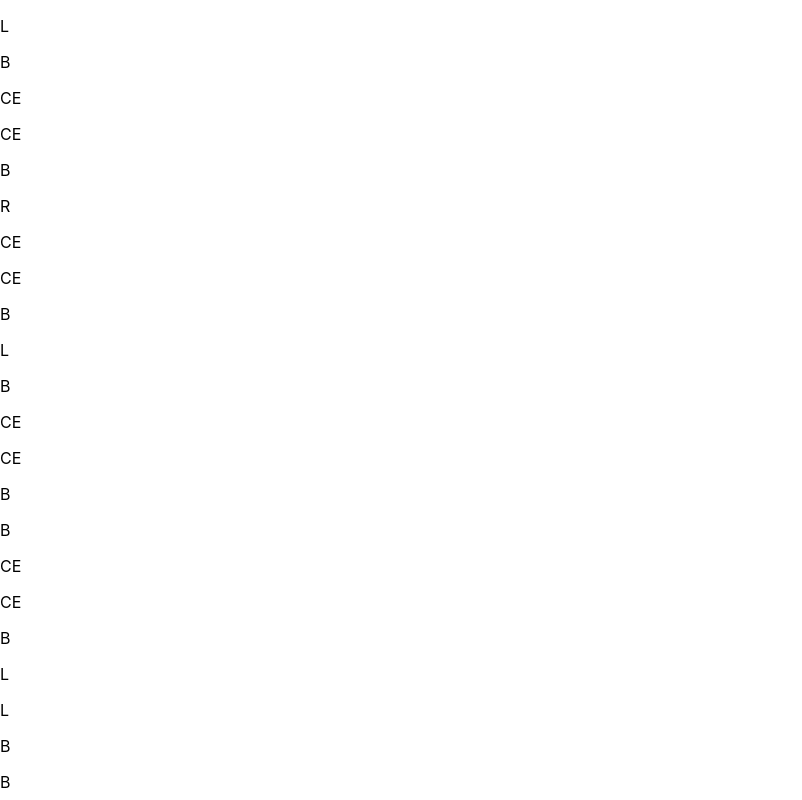
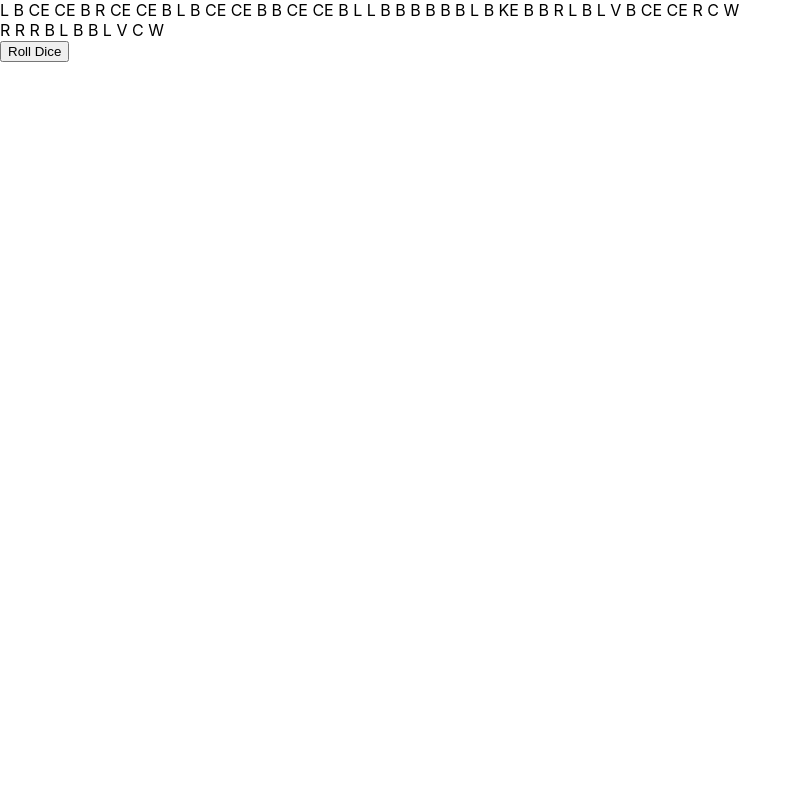
Before and after one commit to amy-morrisett/amyo-party, a React (Create React App) app: page /game-board in a window 1280 px wide. Shown: the top 800 px of the page, without its empty margins (0-802 px from the left). Built offline with nearby package versions, Linux system fonts and the light colour scheme.

Commit message:
added todos for establishing database

```diff
--- a/src/GameBoard.js
+++ b/src/GameBoard.js
@@ -1,5 +1,18 @@
+//TODO: make database (postgres or firestore?)
+//store for a given game:
+//4 players -- for each one:
+//character, current coins, current stars, current items, perhaps other stats for bonus stars?
+//status of each piranha plant event (who owns it if anyone, is it stealing coins or stars)
+
+import React, { useState } from 'react';
+
 function GameBoard() {
   //L is lucky, B is blue, CE is coin piranha event, SE is star piranha event, KE is skip event R is red, W is Bowser, C is chance, V is VS, S is star
+
+  //after space 32, bowser flower lottery happens, if they "win" they go to the bowser detour spaces
+
+  //after space 22, players can buy a star if they have enough coins
+  const [diceRoll, setDiceRoll] = useState(0);
   const spaces = [
     'L',
     'B',
@@ -59,9 +72,23 @@ function GameBoard() {
   ];
   return (
     <div className="GameBoard">
-      {spaces.map((space) => (
-        <p>{space}</p>
-      ))}
+      <div>
+        {spaces.map((space) => (
+          <span>{`${space}    `}</span>
+        ))}
+      </div>
+      <div>
+        {bowserDetourSpaces.map((space) => (
+          <span>{`${space}    `}</span>
+        ))}
+      </div>
+      <button
+        type="button"
+        onClick={() => setDiceRoll(Math.floor(Math.random() * 10))}
+      >
+        Roll Dice
+        {console.log(spaces.indexOf('KE'))}
+      </button>
     </div>
   );
 }
--- a/src/RouteList.js
+++ b/src/RouteList.js
@@ -5,7 +5,6 @@ import CharacterSelect from './CharacterSelect';
 import GameBoard from './GameBoard';
 
 function RouteList() {
-  //   const location = useLocation();
   return (
     <div>
       <Routes>
```
